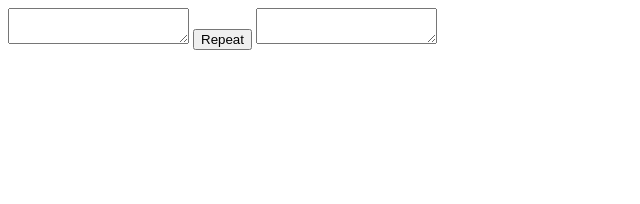
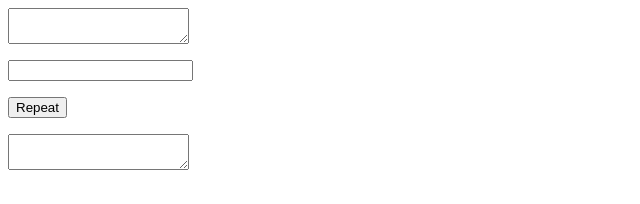
Before and after one commit to cneukirchinger/Repeater, a plain HTML site: page index.html in a window 1280 px wide. Shown: the whole page, without its empty margins (0-640 px from the left). Drawn offline with Linux system fonts and the light colour scheme.

Commit message:
working with Times-Input

```diff
--- a/index.html
+++ b/index.html
@@ -3,8 +3,9 @@
     <script src="repeater.js" type="text/javascript"></script>
   </head>
   <body>
-    <textarea id="txaInput"></textarea>
-    <button onClick="doRepeat()">Repeat</button>
-    <textarea id="txaOutput"></textarea>
+    <p><textarea id="txaInput"></textarea></p>
+    <p><input type="text" id="inpTimes" /></p>
+    <p><button onClick="doRepeat()">Repeat</button></p>
+    <p><textarea id="txaOutput"></textarea></p>
   </body>
 </html>
--- a/repeater.js
+++ b/repeater.js
@@ -2,5 +2,14 @@ console.log("Hello World");
 
 function doRepeat() {
   console.log("Repeater Job started");
-  document.getElementById('txaOutput').value = 'Hello';
+  var repeatInput;
+  var repeatResult = '';
+
+  repeatInput = document.getElementById('txaInput').value;
+  repeatTimes = document.getElementById('inpTimes').value;
+
+  for(var i = 0; i < repeatTimes; i++) {
+    repeatResult = repeatResult.concat(i + ': ' + repeatInput.replace("@@i@@", i) + '\n');
+  }
+  document.getElementById('txaOutput').value = repeatResult;
 }
```
